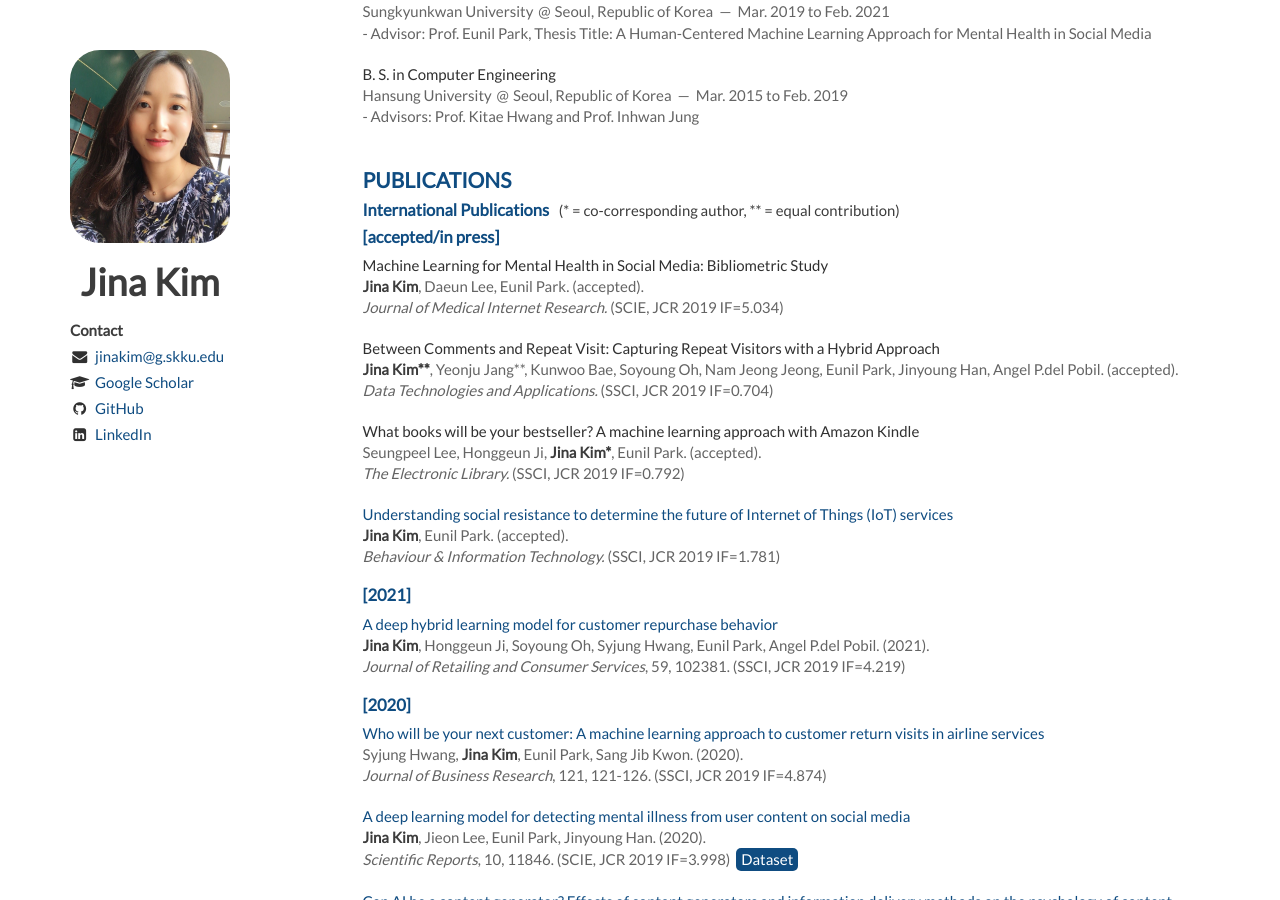
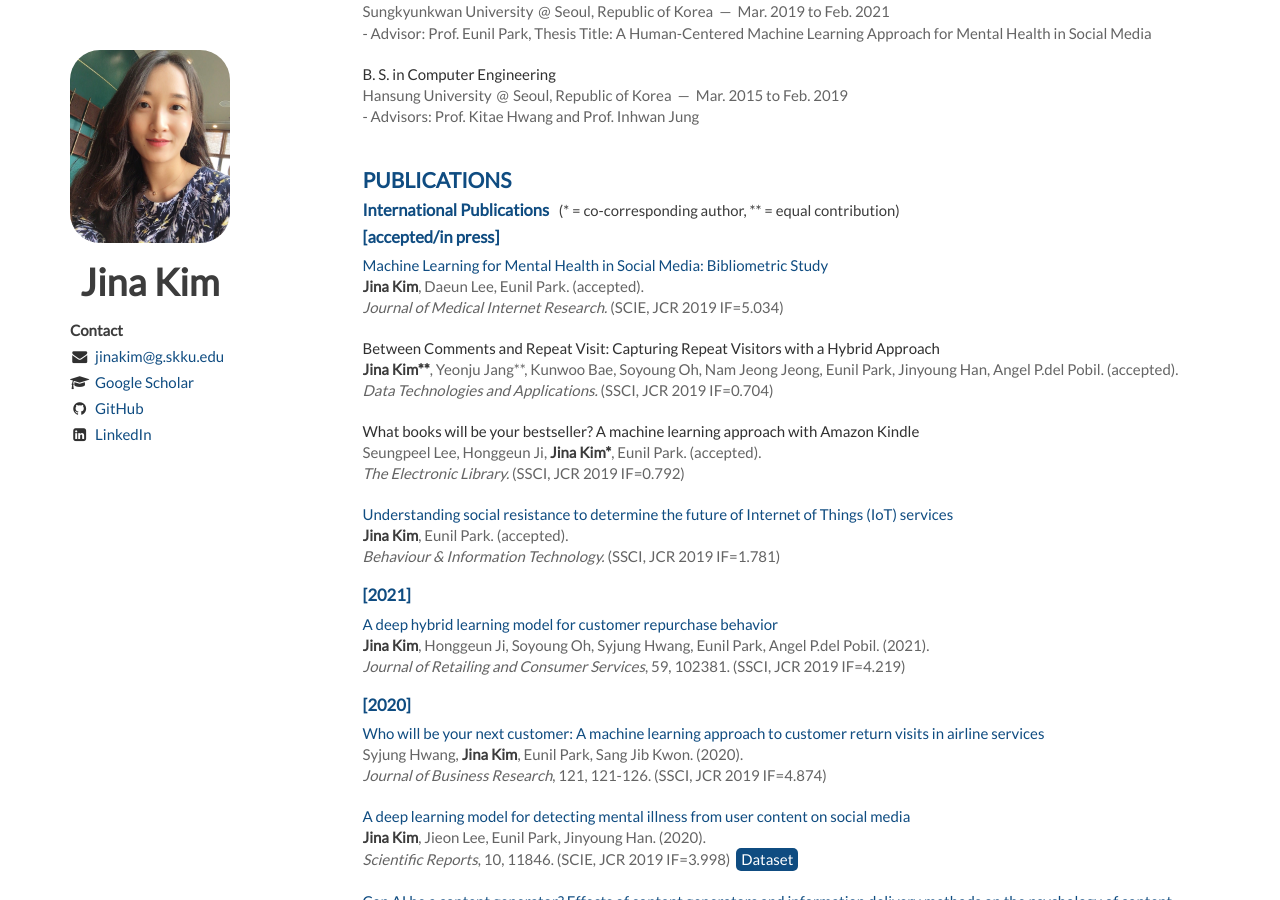
Before and after one commit to Jina-Kim/Jina-Kim.github.io, a Jekyll site: the page built from index.html, in a window 1280 px wide and 900 px high, scrolled down 615 px. Built offline with Jekyll 4.4.1, drawn with Linux system fonts in a browser that asks for light colours; nearby versions of some CDN libraries; the list of posts is cut into pages by our own code.

Commit message:
Update publications.html

```diff
--- a/_includes/publications.html
+++ b/_includes/publications.html
@@ -7,7 +7,7 @@
 
     <article>
         <header>
-            Machine Learning for Mental Health in Social Media: Bibliometric Study<br/>
+            <a href="https://www.jmir.org/2021/3/e24870/" class="paper_link">Machine Learning for Mental Health in Social Media: Bibliometric Study</a><br/>
             <span> <em>Jina Kim</em>, Daeun Lee, Eunil Park. (accepted).</span><br/>
             <span><i>Journal of Medical Internet Research.</i> (SCIE, JCR 2019 IF=5.034) </span>
         </header>
```
